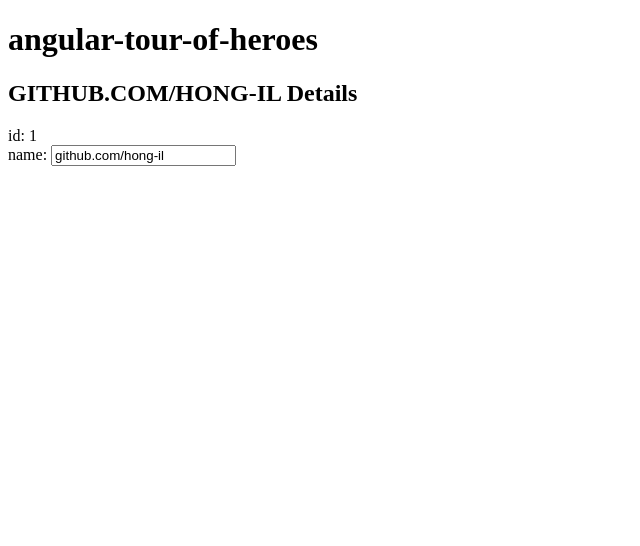
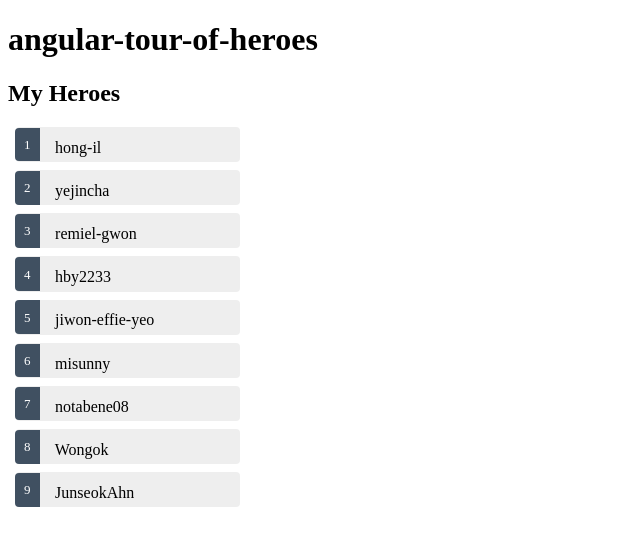
Before and after one commit to hong-il/node-angular-typescript-crud, an Angular app: page / in a window 1280 px wide. Shown: the top 546 px of the page, without its empty margins (0-640 px from the left). Built offline with nearby package versions, Linux system fonts and the light colour scheme.

Commit message:
Create mock - heroes

```diff
--- a/src/app/heroes/heroes.component.css
+++ b/src/app/heroes/heroes.component.css
@@ -0,0 +1,44 @@
+/* HeroesComponent's private CSS styles */
+.heroes {
+    margin: 0 0 2em 0;
+    list-style-type: none;
+    padding: 0;
+    width: 15em;
+  }
+  .heroes li {
+    cursor: pointer;
+    position: relative;
+    left: 0;
+    background-color: #EEE;
+    margin: .5em;
+    padding: .3em 0;
+    height: 1.6em;
+    border-radius: 4px;
+  }
+  .heroes li:hover {
+    color: #607D8B;
+    background-color: #DDD;
+    left: .1em;
+  }
+  .heroes li.selected {
+    background-color: #CFD8DC;
+    color: white;
+  }
+  .heroes li.selected:hover {
+    background-color: #BBD8DC;
+    color: white;
+  }
+  .heroes .badge {
+    display: inline-block;
+    font-size: small;
+    color: white;
+    padding: 0.8em 0.7em 0 0.7em;
+    background-color:#405061;
+    line-height: 1em;
+    position: relative;
+    left: -1px;
+    top: -4px;
+    height: 1.8em;
+    margin-right: .8em;
+    border-radius: 4px 0 0 4px;
+  }
--- a/src/app/heroes/heroes.component.html
+++ b/src/app/heroes/heroes.component.html
@@ -1,7 +1,19 @@
-<h2>{{hero.name | uppercase}} Details</h2>
-<div><span>id: </span>{{hero.id}}</div>
-<div>
-  <label>name:
-    <input [(ngModel)]='hero.name' placeholder="name"/>
-  </label>
+<h2>My Heroes</h2>
+<ul class="heroes">
+  <li *ngFor="let hero of heroes"
+      [class.selected]="hero === selectedHero"
+      (click)="onSelect(hero)">
+      <span class="badge">{{hero.id}}</span> {{hero.name}}
+  </li>
+</ul>
+
+<div *ngIf="selectedHero">
+
+  <h2>{{selectedHero.name | uppercase}} Details</h2>
+  <div><span>id: </span>{{selectedHero.id}}</div>
+  <div>
+    <label>name:
+      <input [(ngModel)]="selectedHero.name" placeholder="name"/>
+    </label>
+  </div>
 </div>
--- a/src/app/heroes/heroes.component.ts
+++ b/src/app/heroes/heroes.component.ts
@@ -1,4 +1,5 @@
 import { Component, OnInit } from '@angular/core';
+import { HEROES } from '../mock-heroes';
 import { Hero } from '../hero';
 
 @Component({
@@ -8,14 +9,15 @@
 })
 export class HeroesComponent implements OnInit {
 
-  hero: Hero = {
-    id: 1,
-    name: 'github.com/hong-il'
-  }
+  heroes = HEROES;
+  selectedHero: Hero;
 
   constructor() { }
 
   ngOnInit() {
   }
 
+  onSelect(hero: Hero): void {
+    this.selectedHero = hero;
+  }
 }
--- /dev/null
+++ b/src/app/mock-heroes.ts
@@ -0,0 +1,13 @@
+import { Hero } from './hero';
+
+export const HEROES: Hero[] = [
+    { id: 1, name: 'hong-il' },
+    { id: 2, name: 'yejincha' },
+    { id: 3, name: 'remiel-gwon' },
+    { id: 4, name: 'hby2233' },
+    { id: 5, name: 'jiwon-effie-yeo' },
+    { id: 6, name: 'misunny' },
+    { id: 7, name: 'notabene08' },
+    { id: 8, name: 'Wongok' },
+    { id: 9, name: 'JunseokAhn' }
+]
```
